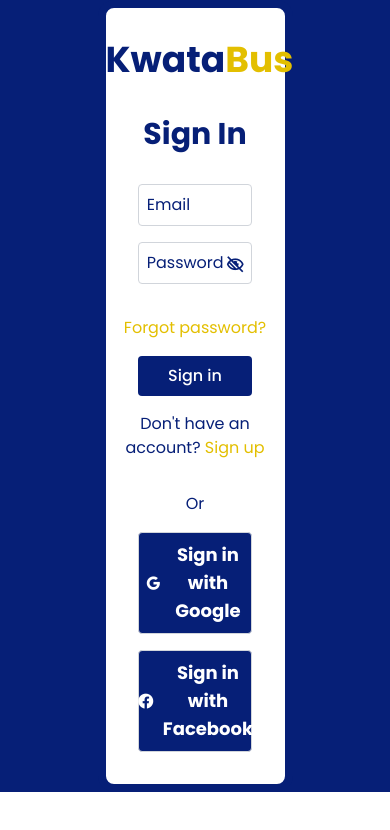
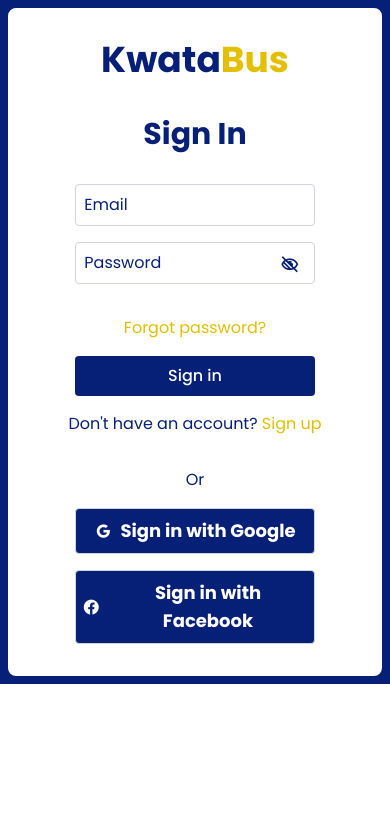
Before and after one commit to Patrickodida/KwataBus-App, a React (Vite) app: page /Login in a window 390 px wide. Shown: the top 830 px of the page. Built offline with nearby package versions, Linux system fonts and the light colour scheme.

Commit message:
Modify the login and signup page to be responsive

```diff
--- a/src/pages/Login.jsx
+++ b/src/pages/Login.jsx
@@ -51,7 +51,7 @@
 
   return (
     <section className="bg-[#061f77]">
-      <div className="bg-white rounded-2xl border-[#061f77] w-[50%] m-auto pt-[2em] pb-[2em] border-8">
+      <div className="bg-white rounded-2xl border-[#061f77] w-full md:w-[50%] m-auto pt-[2em] pb-[2em] border-8">
         <h1 className="font-bold text-4xl text-[#061f77] text-center mb-[1em]">
           Kwata<span className="text-[#e3bf00]">Bus</span>
         </h1>
--- a/src/pages/Signup.jsx
+++ b/src/pages/Signup.jsx
@@ -118,7 +118,7 @@
   }
   return (
     <section className="bg-[#061f77]">
-      <div className="bg-white rounded-2xl border-[#061f77] w-[50%] m-auto pt-[2em] pb-[2em] border-8">
+      <div className="bg-white rounded-2xl border-[#061f77] w-full md:w-[50%] m-auto pt-[2em] pb-[2em] border-8">
         <h1 className="font-bold text-4xl text-[#061f77] text-center mb-[1em]">
           Kwata<span className="text-[#e3bf00]">Bus</span>
         </h1>
```
